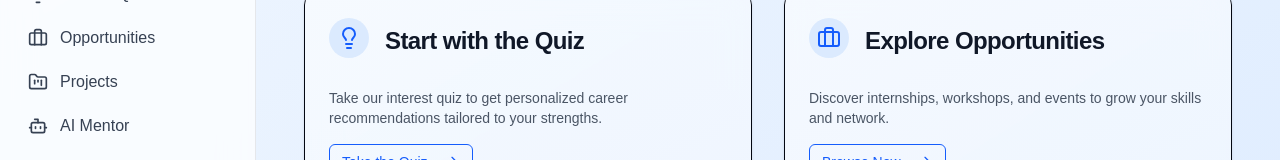
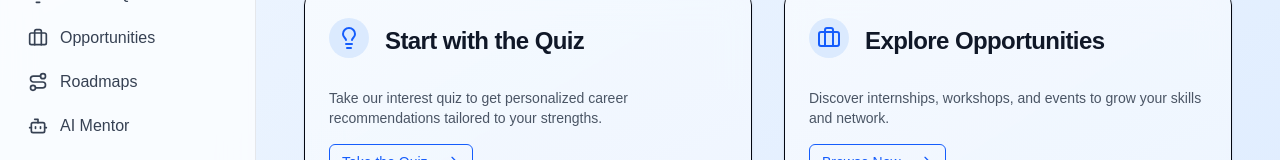
Before and after one commit to ayonpaul8906/Career-Compass, a React (Vite) app in the folder frontend/: page /dashboard in a window 1280 px wide. Shown: the part 147-307 px from the top of the page. Built offline with nearby package versions, Linux system fonts and the light colour scheme; no server answers.

Commit message:
Dashboard layout modified

```diff
--- a/frontend/src/dashboard/layout.jsx
+++ b/frontend/src/dashboard/layout.jsx
@@ -7,9 +7,9 @@ import {
   Briefcase,
   Bot,
   LogOut,
-  FolderKanban,
   Menu,
   X,
+  Route
 } from 'lucide-react';
 import { Avatar, AvatarFallback, AvatarImage } from '../components/ui/avatar';
 import { Button } from '../components/ui/button';
@@ -38,7 +38,7 @@ export default function DashboardLayout() {
     { href: '/dashboard', label: 'Overview', icon: LayoutDashboard },
     { href: '/dashboard/quiz', label: 'Interest Quiz', icon: Lightbulb },
     { href: '/dashboard/opportunity', label: 'Opportunities', icon: Briefcase },
-    { href: '/dashboard/projects', label: 'Projects', icon: FolderKanban },
+    { href: '/dashboard/roadmaps', label: 'Roadmaps', icon: Route },
     { href: '/dashboard/chatbot', label: 'AI Mentor', icon: Bot },
   ], []);
 
@@ -114,7 +114,7 @@ export default function DashboardLayout() {
         <header className="md:hidden flex items-center justify-between p-4 border-b bg-white/70 dark:bg-gray-900 backdrop-blur-lg">
           <h1 className="text-lg font-bold font-headline text-gray-900 dark:text-white">Career Compass</h1>
           <Button variant="ghost" onClick={() => setSidebarOpen(!sidebarOpen)}>
-            {sidebarOpen ? <X className="w-5 h-5" /> : <Menu className="w-5 h-5" />}
+            {sidebarOpen ? <X className="w-5 h-5 text-red-500" /> : <Menu className="w-5 h-5 text-white" />}
           </Button>
         </header>
         <main className="flex-1 p-4 md:p-6 lg:p-8 overflow-y-auto">
```
